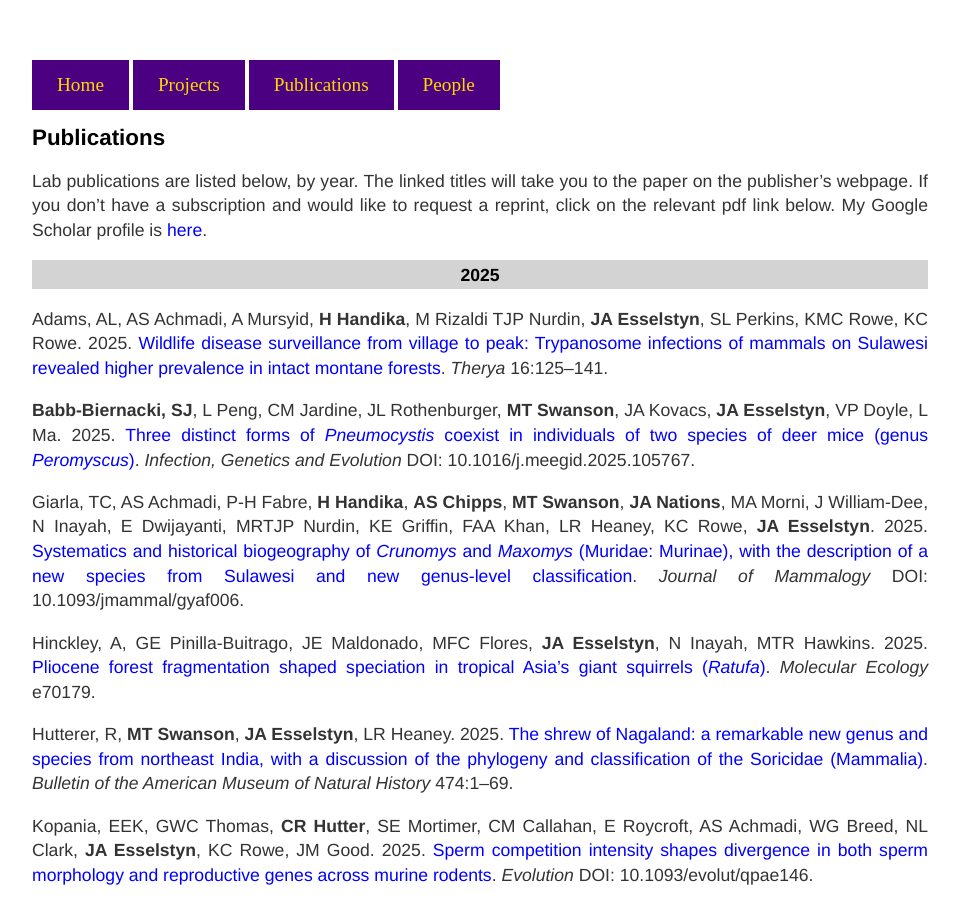
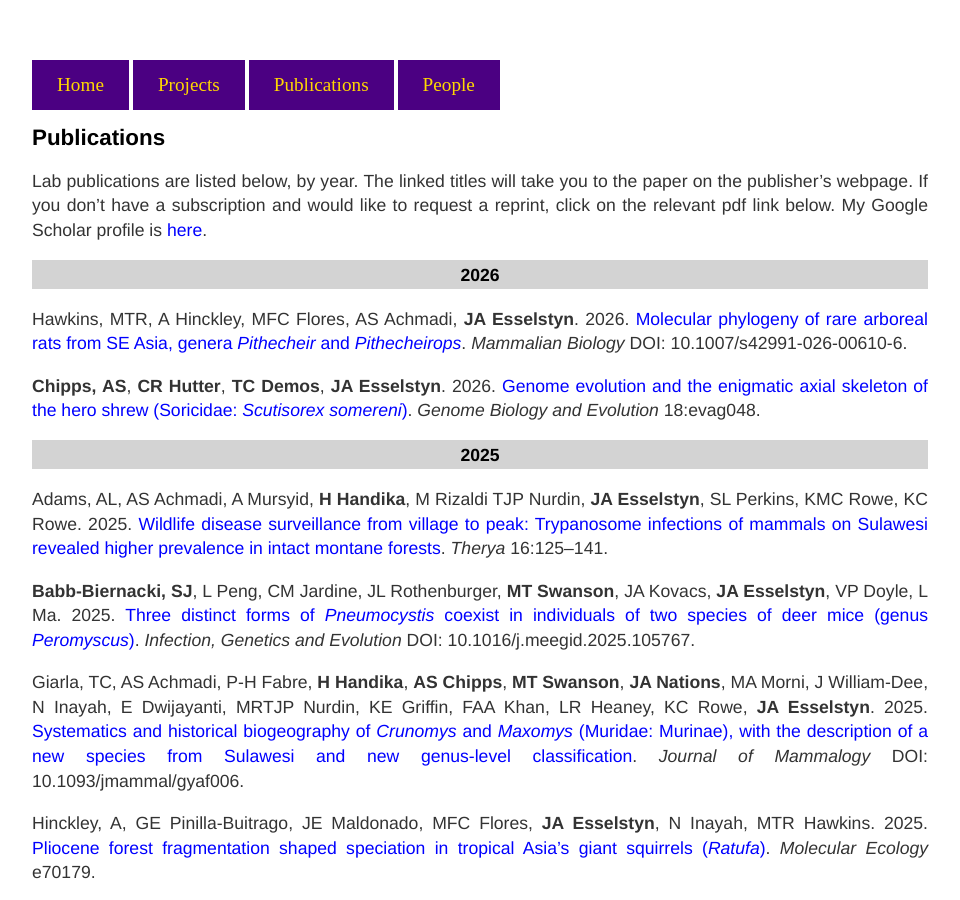
Before and after one commit to esselstyn/esselstyn.github.io, a Jekyll site: the page built from publications.md, in a window 1280 px wide and 900 px high. Shown: the whole window, without its empty margins (160-1120 px from the left). Built offline with Jekyll 4.4.1, drawn with Linux system fonts in a browser that asks for light colours.

Commit message:
Update publications.md

```diff
--- a/publications.md
+++ b/publications.md
@@ -5,6 +5,11 @@ title: Publications
 
 # Publications
 Lab publications are listed below, by year. The linked titles will take you to the paper on the publisher's webpage. If you don't have a subscription and would like to request a reprint, click on the relevant pdf link below. My Google Scholar profile is [here](https://scholar.google.com/citations?user=8p7eEcAAAAAJ&hl=en).
+### 2026
+Hawkins, MTR, A Hinckley, MFC Flores, AS Achmadi, **JA Esselstyn**. 2026. [Molecular phylogeny of rare arboreal rats from SE Asia, genera _Pithecheir_ and _Pithecheirops_](https://doi.org/10.1007/s42991-026-00610-6). _Mammalian Biology_ DOI: 10.1007/s42991-026-00610-6.
+
+**Chipps, AS**, **CR Hutter**, **TC Demos**, **JA Esselstyn**. 2026. [Genome evolution and the enigmatic axial skeleton of the hero shrew (Soricidae: _Scutisorex somereni_)](https://doi.org/10.1093/gbe/evag048). _Genome Biology and Evolution_ 18:evag048.
+
 
 ### 2025
 Adams, AL, AS Achmadi, A Mursyid, **H Handika**, M Rizaldi TJP Nurdin, **JA Esselstyn**, SL Perkins, KMC Rowe, KC Rowe. 2025. [Wildlife disease surveillance from village to peak: Trypanosome infections of mammals on Sulawesi revealed higher prevalence in intact montane forests](https://doi.org/10.12933/therya-25-6154). _Therya_ 16:125--141.
```
